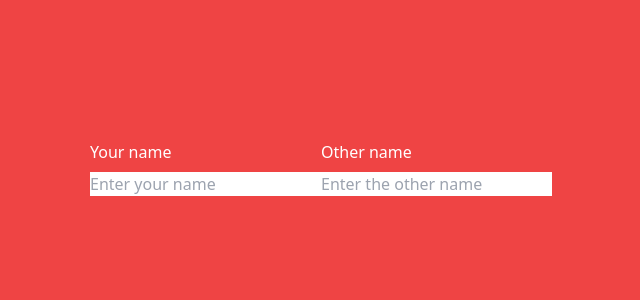
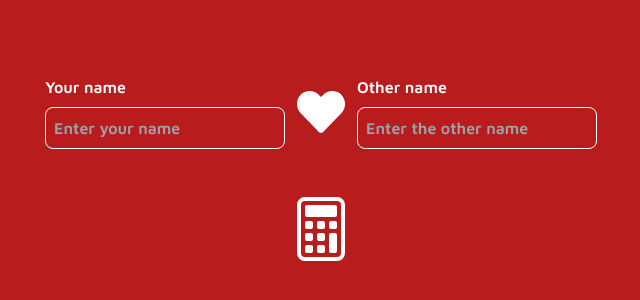
Before and after one commit to Generalsoi/loveCalculator, a React (Create React App) app: page /calculator in a window 1280 px wide. Shown: the part 232-532 px from the top of the page, without its empty margins (319-959 px from the left). Built offline with nearby package versions, Linux system fonts and the light colour scheme.

Commit message:
built the input fields and page

```diff
--- a/package.json
+++ b/package.json
@@ -8,6 +8,7 @@
     "@testing-library/user-event": "^13.5.0",
     "react": "^18.2.0",
     "react-dom": "^18.2.0",
+    "react-icons": "^4.4.0",
     "react-preloaders": "^3.0.3",
     "react-router-dom": "^6.4.1",
     "react-scripts": "5.0.1",
--- a/src/routes/calculator.jsx
+++ b/src/routes/calculator.jsx
@@ -1,17 +1,36 @@
 import React from "react";
+import { FaHeart } from "react-icons/fa";
+import { BsCalculator } from "react-icons/bs";
 
 export const Calculator = () => {
   return (
-    <div className="w-full h-screen flex items-center justify-center bg-red-500">
-      <div className="flex flex-col md:flex-row items-center text-white">
+    <div className="w-full h-screen flex flex-col gap-12 items-center justify-center bg-red-700">
+      <div className="flex flex-col md:flex-row items-center text-white font-maven gap-3">
         <div className="flex flex-col gap-2">
           <label htmlFor="yourName">Your name</label>
-          <input type="text" placeholder="Enter your name" />
+          <input
+            type="text"
+            placeholder="Enter your name"
+            className="bg-transparent focus:bg-red-300 w-full md:w-60  p-2 border border-white focus:border-white rounded-lg"
+          />
         </div>
+
+        <div>
+          <FaHeart className="w-12 h-12 hover:scale-110 hover:transition-all hover:duration-300" />
+        </div>
+
         <div className="flex flex-col gap-2">
           <label htmlFor="soulMateName">Other name</label>
-          <input type="text" placeholder="Enter the other name" />
+          <input
+            type="text"
+            placeholder="Enter the other name"
+            className="bg-transparent focus:bg-red-300 w-full md:w-60  p-2 border border-white focus:border-white rounded-lg"
+          />
         </div>
+      </div>
+
+      <div>
+        <BsCalculator className="w-16 h-16 text-white cursor-pointer hover:scale-125 transition-all duration-500" />
       </div>
     </div>
   );
```
Also changed, not shown: 1 other file (tests, documents, lock files or other folders).
